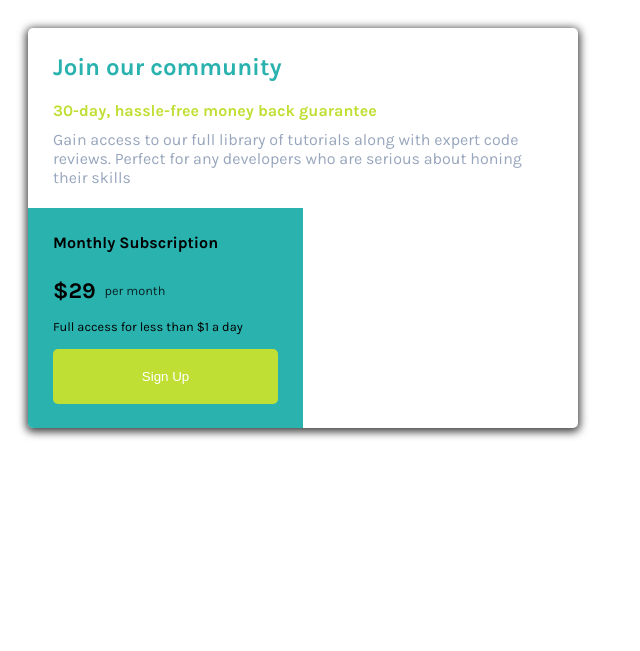
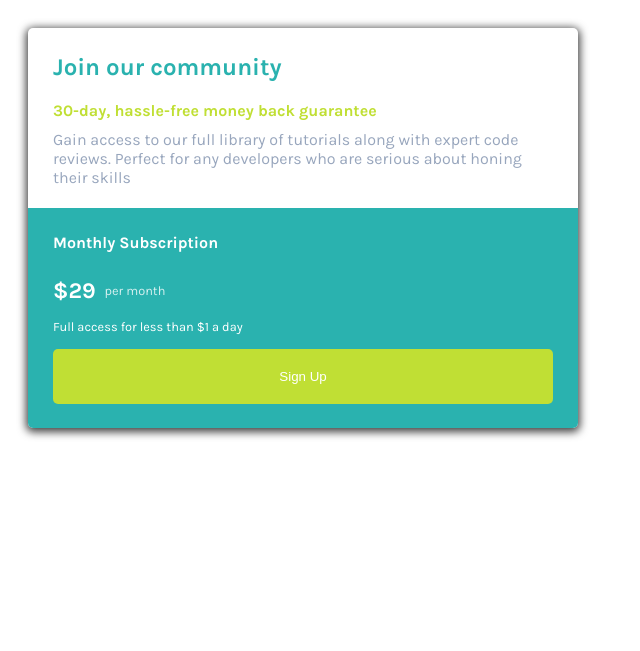
Before and after one commit to Phonior/pricing-card-frontend-mentor-challenge, a plain HTML site: page index.html in a window 1280 px wide. Shown: the whole page, without its empty margins (0-640 px from the left). Drawn offline with Linux system fonts and the light colour scheme.

Commit message:
Update styles.css

```diff
--- a/styles.css
+++ b/styles.css
@@ -33,7 +33,7 @@ h2, h4, p {
 #bottom-section {
   width: 100%;
   height: 55%;
-/*   color: #ffffff; */
+  color: #ffffff;
 }
 
 #bottom-left-section {
@@ -124,7 +124,11 @@ ul {
     height: 400px;
   }
 
+  #bottom-block{
+    flex-direction: row;
+  }
+
   #bottom-left-section, #bottom-right-section {
-    width: 50%;
+    flex-basis: 50%;
   }
 }
```
